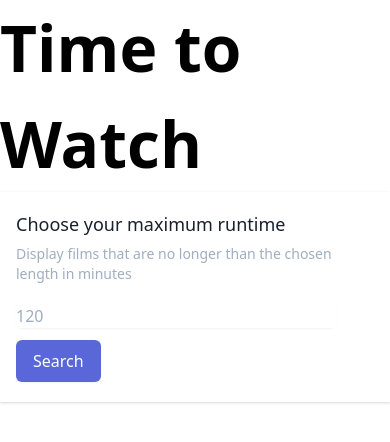
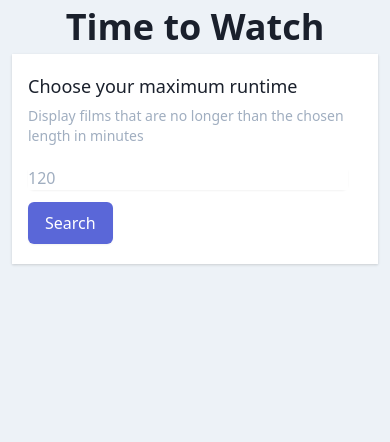
Before and after one commit to richardherbert/time-to-watch, an Eleventy site: page src/index.html in a window 390 px wide. Built offline with nearby package versions, Linux system fonts and the light colour scheme; Eleventy itself is replaced by a stand-in of ours; files that its build step writes are made by us from their sources.

Commit message:
Update layout to be responsive

```diff
--- a/src/_includes/layouts/default.html
+++ b/src/_includes/layouts/default.html
@@ -6,8 +6,8 @@
 	<title>Document</title>
 	<link rel="stylesheet" href="/assets/css/tailwind.css">
 </head>
-<body>
-	<div class="lg:container lg:mx-auto">
+<body class="bg-gray-200">
+	<div class="container mx-auto">
 		{{ content }}
 	</div>
 </body>
--- a/src/index.html
+++ b/src/index.html
@@ -1,4 +1,6 @@
-<h1 class="text-6xl font-black">Time to Watch</h1>
+
+<div class="px-3 sm:max-w-xl sm:mx-auto">
+	<h1 class="text-4xl text-center sm:text-6xl font-black text-gray-900">Time to Watch</h1>
 
 	<div class="bg-white shadow sm:rounded-lg">
 		<div class="px-4 py-5 sm:p-6">
@@ -7,9 +9,7 @@
 			</h3>
 
 			<div class="mt-2 max-w-xl text-sm leading-5 text-gray-500">
-			<p>
-				Display films that are no longer than the chosen length in minutes
-			</p>
+				<p>Display films that are no longer than the chosen length in minutes</p>
 			</div>
 
 			<form action="">
@@ -32,3 +32,4 @@
 			</form>
 		</div>
 	</div>
+</div>
```
Lines whose indentation alone changed are shown as unchanged.
